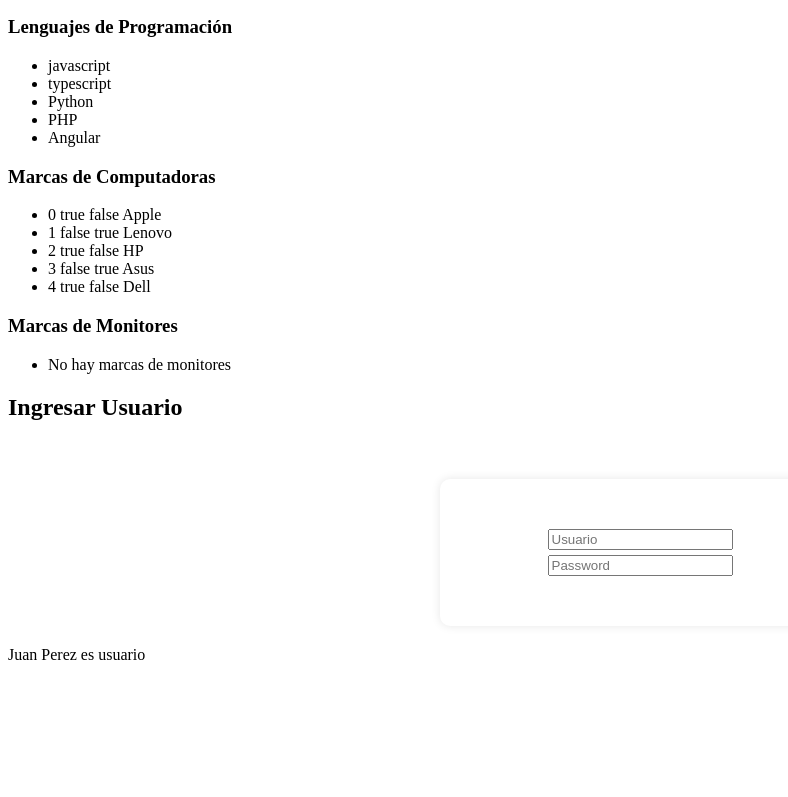
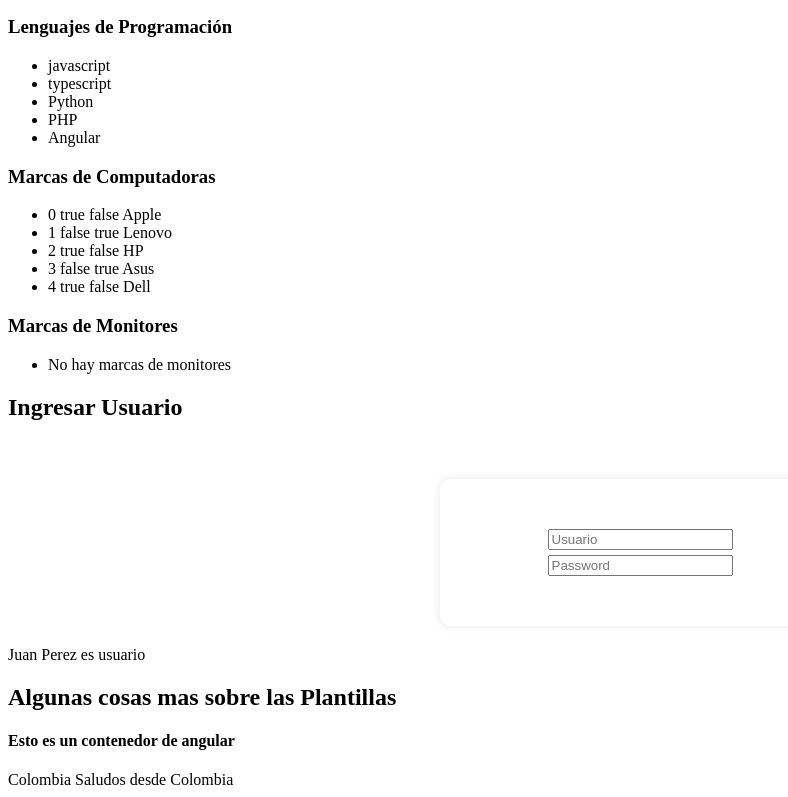
Before and after one commit to Juan8516/03.-Angular, an Angular app: page / in a window 1280 px wide. Shown: the part 355-1152 px from the top of the page, without its empty margins (0-788 px from the left). Before the commit the page ends 1035 px from the top, so only its background shows below. Built offline with nearby package versions, Linux system fonts and the light colour scheme.

Commit message:
mas sobre plantillas: ng-container y variables

```diff
--- a/src/app/usuario/usuario.html
+++ b/src/app/usuario/usuario.html
@@ -75,3 +75,17 @@
     <p>{{usuario.nombre}} es invitado</p>
   }
 }
+
+<h2>Algunas cosas mas sobre las Plantillas</h2>
+
+<!--Los ng-container no se renderizan en el DOM-->
+<ng-container>
+  <h4>Esto es un contenedor de angular</h4>
+</ng-container>
+
+<!--Las varibles-->
+@let pais = "Colombia";
+@let saludo = "Saludos desde " + pais;
+
+{{pais}}
+{{saludo}}
```
